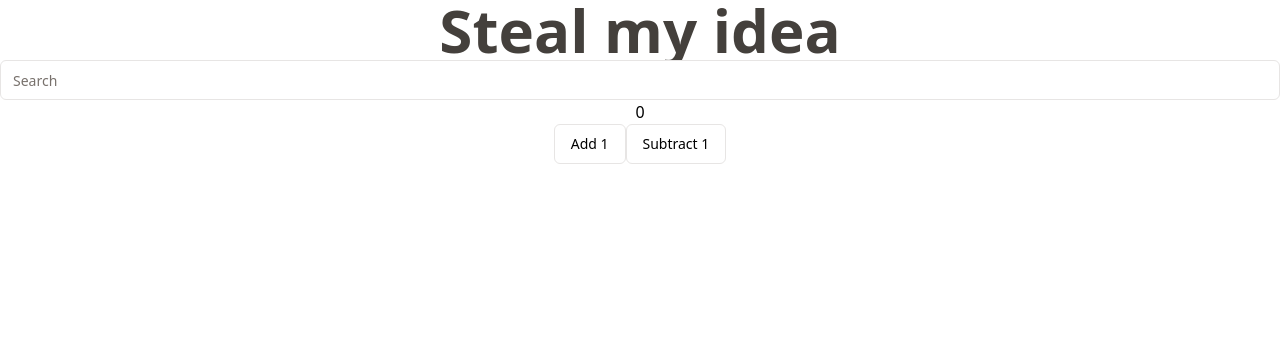
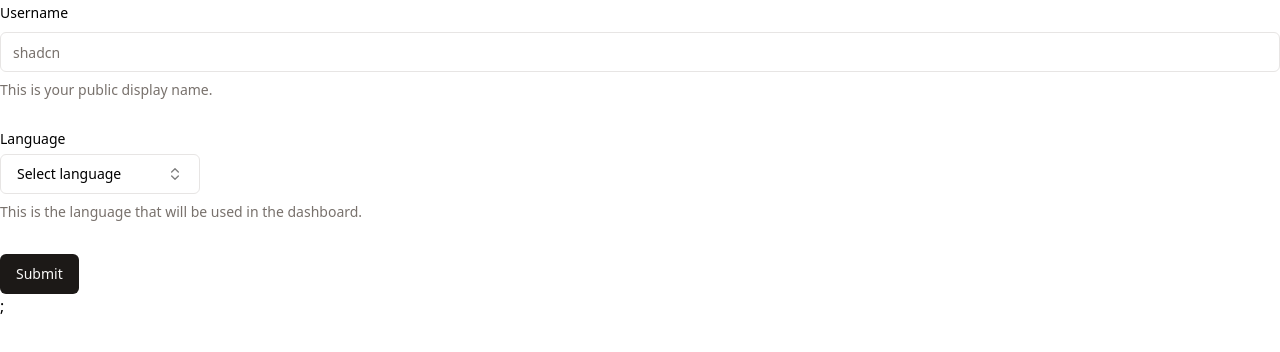
Before and after one commit to damien-schneider/steal-my-idea, a React (Vite) app: page / in a window 1280 px wide. Shown: the top 352 px of the page. Built offline with nearby package versions, Linux system fonts and the light colour scheme; the HTML template or start-up script is replaced by a standard one.

Commit message:
:construction: Add form to post an idea

```diff
--- /dev/null
+++ b/src/AddIdea.tsx
@@ -0,0 +1,161 @@
+import React from 'react';
+import * as z from 'zod';
+import {
+  Form,
+  FormControl,
+  FormDescription,
+  FormField,
+  FormItem,
+  FormLabel,
+  FormMessage
+} from '@components/ui/form';
+
+import { zodResolver } from '@hookform/resolvers/zod';
+import { Check, ChevronsUpDown } from 'lucide-react';
+import { useForm } from 'react-hook-form';
+
+import { cn } from '@lib/utils';
+import { Button } from '@components/ui/button';
+import {
+  Command,
+  CommandEmpty,
+  CommandGroup,
+  CommandInput,
+  CommandItem
+} from '@components/ui/command';
+
+import {
+  Popover,
+  PopoverContent,
+  PopoverTrigger
+} from '@components/ui/popover';
+import { toast } from '@components/ui/use-toast';
+import { Input } from '@components/ui/input';
+
+const languages = [
+  { label: 'English', value: 'en' },
+  { label: 'French', value: 'fr' },
+  { label: 'German', value: 'de' },
+  { label: 'Spanish', value: 'es' },
+  { label: 'Portuguese', value: 'pt' },
+  { label: 'Russian', value: 'ru' },
+  { label: 'Japanese', value: 'ja' },
+  { label: 'Korean', value: 'ko' },
+  { label: 'Chinese', value: 'zh' }
+] as const;
+const FormSchema = z.object({
+  username: z.string().min(2, {
+    message: 'Username must be at least 2 characters.'
+  }),
+  language: z.string({
+    required_error: 'Please select a language.'
+  })
+});
+
+export default function AddIdea() {
+  const form = useForm<z.infer<typeof FormSchema>>({
+    resolver: zodResolver(FormSchema)
+  });
+
+  function onSubmit(data: z.infer<typeof FormSchema>) {
+    toast({
+      title: 'You submitted the following values:',
+      description: (
+        <pre className="mt-2 w-[340px] rounded-md bg-slate-950 p-4">
+          <code className="text-white">{JSON.stringify(data, null, 2)}</code>
+        </pre>
+      )
+    });
+    alert(JSON.stringify(data, null, 2));
+  }
+
+  return (
+    <>
+      <Form {...form}>
+        <form onSubmit={form.handleSubmit(onSubmit)} className="space-y-8">
+          <FormField
+            control={form.control}
+            name="username"
+            render={({ field }) => (
+              <FormItem>
+                <FormLabel>Username</FormLabel>
+                <FormControl>
+                  <Input placeholder="shadcn" {...field} />
+                </FormControl>
+                <FormDescription>
+                  This is your public display name.
+                </FormDescription>
+                <FormMessage />
+              </FormItem>
+            )}
+          />
+          {/* Form combobox for category */}
+          <FormField
+            control={form.control}
+            name="language"
+            render={({ field }) => (
+              <FormItem className="flex flex-col">
+                <FormLabel>Language</FormLabel>
+                <Popover>
+                  <PopoverTrigger asChild>
+                    <FormControl>
+                      <Button
+                        variant="outline"
+                        role="combobox"
+                        className={cn(
+                          'w-[200px] justify-between',
+                          !field.value && 'text-muted-foreground'
+                        )}
+                      >
+                        {field.value
+                          ? languages.find(
+                              (language) => language.value === field.value
+                            )?.label
+                          : 'Select language'}
+                        <ChevronsUpDown className="ml-2 h-4 w-4 shrink-0 opacity-50" />
+                      </Button>
+                    </FormControl>
+                  </PopoverTrigger>
+                  <PopoverContent className="w-[200px] p-0">
+                    <Command>
+                      <CommandInput placeholder="Search framework..." />
+                      <CommandEmpty>No framework found.</CommandEmpty>
+                      <CommandGroup>
+                        {languages.map((language) => (
+                          <CommandItem
+                            value={language.label}
+                            key={language.value}
+                            onSelect={() => {
+                              form.setValue('language', language.value);
+                            }}
+                          >
+                            <Check
+                              className={cn(
+                                'mr-2 h-4 w-4',
+                                language.value === field.value
+                                  ? 'opacity-100'
+                                  : 'opacity-0'
+                              )}
+                            />
+                            {language.label}
+                          </CommandItem>
+                        ))}
+                      </CommandGroup>
+                    </Command>
+                  </PopoverContent>
+                </Popover>
+                <FormDescription>
+                  This is the language that will be used in the dashboard.
+                </FormDescription>
+                <FormMessage />
+              </FormItem>
+            )}
+          />
+
+          <Button type="submit">Submit</Button>
+        </form>
+      </Form>
+      ;
+    </>
+  );
+}
--- a/src/App.tsx
+++ b/src/App.tsx
@@ -1,25 +1,9 @@
-import { useState } from 'react';
-import { Input } from './components/ui/input';
-import { Button } from './components/ui/button';
+import AddIdea from './AddIdea';
 import './index.css';
 function App() {
-  const [count, setCount] = useState(0);
-
   return (
     <>
-      <div className="flex flex-col items-center w-full">
-        <h1 className="text-6xl font-semibold text-stone-700">Steal my idea</h1>
-        <Input type="text" placeholder="Search" />
-        <p>{count}</p>
-        <div className="flex">
-          <Button variant="outline" onClick={() => setCount(count + 1)}>
-            Add 1
-          </Button>
-          <Button variant="outline" onClick={() => setCount(count - 1)}>
-            Subtract 1
-          </Button>
-        </div>
-      </div>
+      <AddIdea />
     </>
   );
 }
--- /dev/null
+++ b/src/supabase.tsx
@@ -0,0 +1,8 @@
+import { createClient } from '@supabase/supabase-js';
+import { Database } from '@lib/supabase.types';
+
+const supabase = createClient<Database>(
+  import.meta.env.SUPABASE_URL,
+  import.meta.env.SUPABASE_ANON_KEY
+);
+export default supabase;
```
